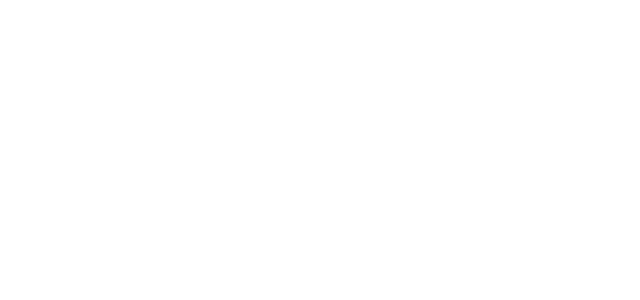
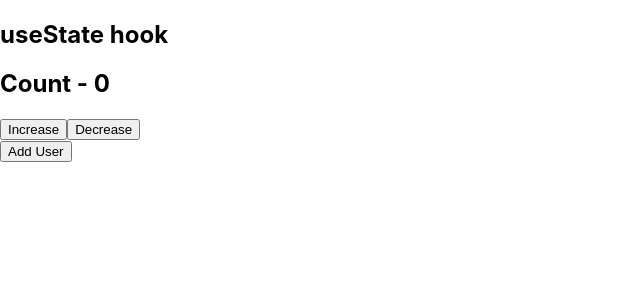
Before and after one commit to MdTasib/React-Typescript, a React (Create React App) app: page / in a window 1280 px wide. Shown: the top 300 px of the page, without its empty margins (0-640 px from the left). Built offline with nearby package versions, Linux system fonts and the light colour scheme.

Commit message:
useState hook

```diff
--- a/src/App.tsx
+++ b/src/App.tsx
@@ -1,5 +1,6 @@
 import BuiltInPropsTypes from './components/built-in-props-types/BuiltInPropsTypes';
 import Counter from './components/Counter';
+import UseState from './components/hooks/useState/UseState';
 import TypeingChildrenProps from './components/typing-children-props/TypeingChildrenProps';
 import TypeingStyleProps from './components/typing-style-props/TypeingStyleProps';
 import UserDefinedPropsTypes from './components/user-defined-Props-types/UserDefinedPropsTypes';
@@ -13,6 +14,7 @@
       {/* <UserDefinedPropsTypes/> */}
       {/* <TypeingChildrenProps/> */}
       {/* <TypeingStyleProps/> */}
+      <UseState/>
     </div>
   );
 }
--- /dev/null
+++ b/src/components/hooks/useState/UseState.tsx
@@ -0,0 +1,33 @@
+import React, { useState } from 'react';
+
+type User = {
+    id: number,
+    name: string,
+}
+
+function UseState() {
+    const [count, setCount] = useState<number>(0);
+    const [user, setUser] = useState<User>({} as User);
+
+    const handleIncrease = () => setCount(prev => prev + 1);
+    const handleDecrease = () => setCount(prev => prev - 1);
+
+    const addUser = () => setUser({id: 1, name: "Tasib"});
+
+    return (
+        <div>
+            <h2>useState hook</h2>
+
+            <h2>Count - {count}</h2>
+            <button onClick={handleIncrease}>Increase</button>
+            <button onClick={handleDecrease}>Decrease</button>
+
+            <br />
+
+            <button onClick={addUser}>Add User</button>
+            <h4>{user.name}</h4>
+        </div>
+    );
+}
+
+export default UseState;
```
